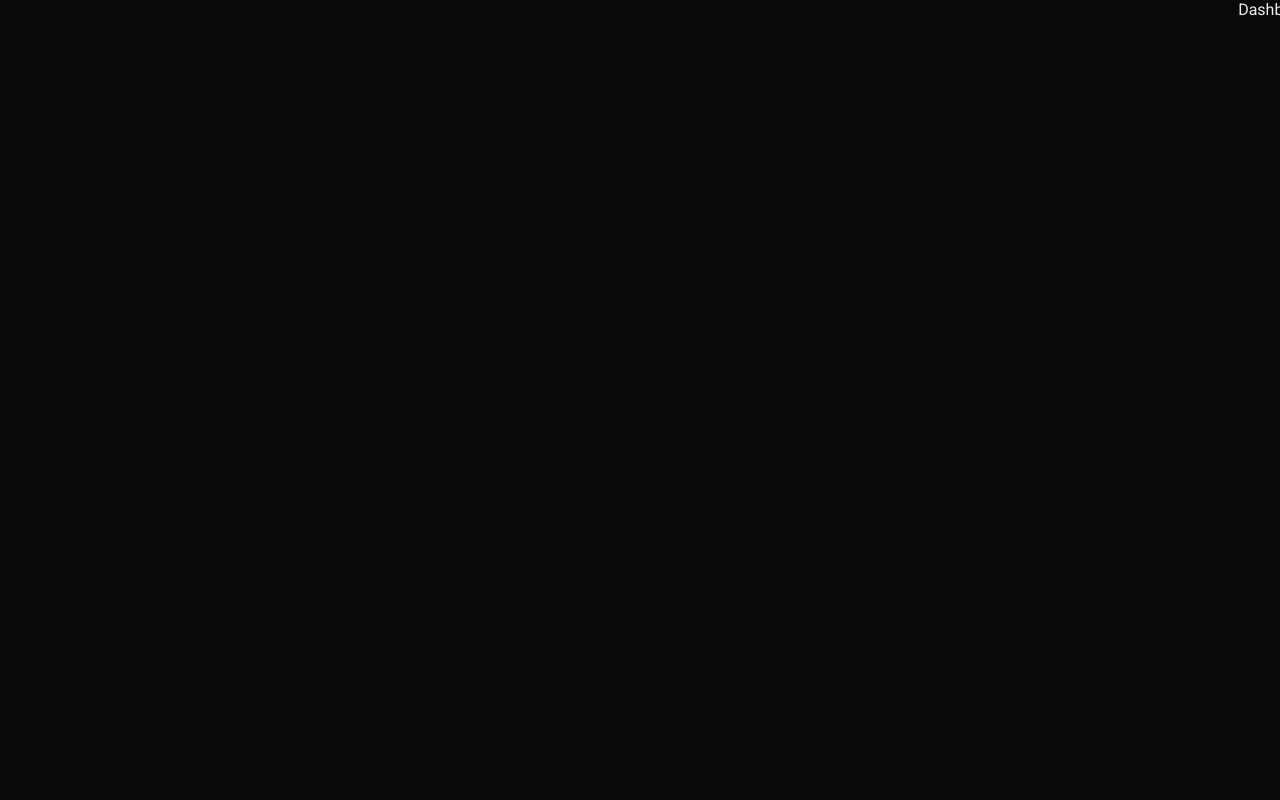
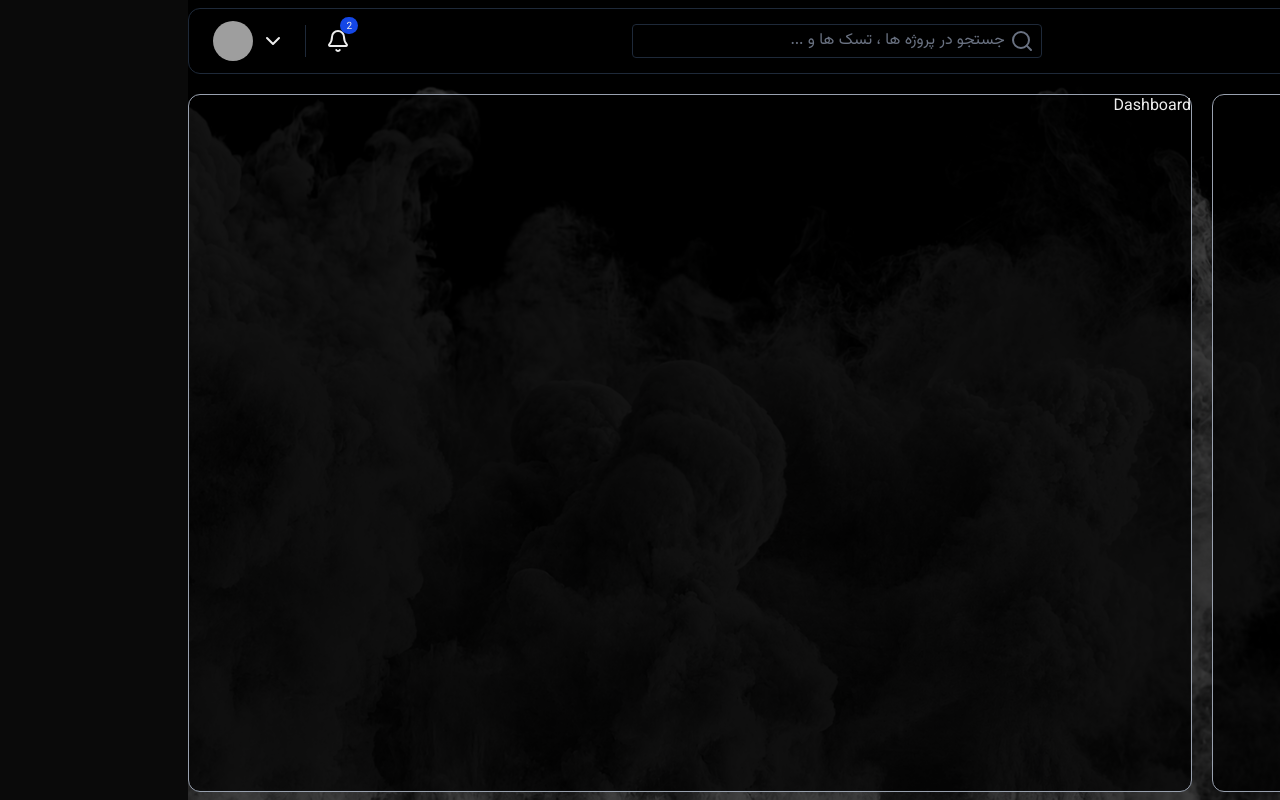
Before and after one commit to sajadzhzh/Dev_Flow, a Next.js app: page /dashboard in a window 1280 px wide. Built offline with nearby package versions, Linux system fonts and the light colour scheme; no server answers; grey boxes are pictures that could not be loaded.

Commit message:
Dashboard page initialized and its header part for PC done

```diff
--- /dev/null
+++ b/Components/Layout/SearchHeader.tsx
@@ -0,0 +1,15 @@
+import { Search } from "lucide-react";
+
+export default function SearchHeader() {
+  return (
+    <form className="flex items-center relative">
+      <Search className="absolute right-2 text-gray-500" />
+      <input
+        type="text"
+        name="search"
+        className="w-full border border-gray-800 py-1 ps-9 rounded focus:border-gray-400 placeholder:text-gray-500"
+        placeholder="جستجو در پروژه ها ، تسک ها و ..."
+      />
+    </form>
+  );
+}
--- /dev/null
+++ b/Components/ui/Button.tsx
@@ -0,0 +1,17 @@
+import { ReactNode } from "react";
+
+export default function Button({
+  children,
+  style,
+  type = "button",
+}: {
+  children: ReactNode;
+  style: string;
+  type?: "submit" | "reset" | "button";
+}) {
+  return (
+    <button className={style} type={type}>
+      {children}
+    </button>
+  );
+}
--- /dev/null
+++ b/Containers/Header.tsx
@@ -0,0 +1,57 @@
+"use client";
+
+import Image from "next/image";
+import Link from "next/link";
+import Logo from "@/public/logo.png";
+import Profile from "@/public/Profile.png";
+import SearchHeader from "@/Components/Layout/SearchHeader";
+import Button from "@/Components/ui/Button";
+import { Bell, ChevronDown } from "lucide-react";
+import { useSession } from "next-auth/react";
+
+export default function Header() {
+  const { data: session } = useSession();
+  return (
+    <div className="w-full py-3 px-6 flex justify-between items-center">
+      <Link href="/dashboard" className="flex items-center gap-2 text-xl">
+        <Image
+          src={Logo}
+          alt="DevFlow"
+          width={500}
+          height={500}
+          loading="eager"
+          className="w-15 h-10"
+        />
+        هم‌افزا
+      </Link>
+
+      <div className="w-1/3">
+        <SearchHeader />
+      </div>
+
+      <div className="flex items-center gap-5">
+        <Button style="cursor-pointer relative">
+          <Bell />
+          <div className="px-1.5 pt-0.5 rounded-full text-small absolute -top-3 -right-2 bg-blue-700">
+            2
+          </div>
+        </Button>
+
+        <div className="border-s border-gray-800 h-8"></div>
+
+        <Button style="cursor-pointer flex items-center gap-2 hover:bg-white/25 rounded-full">
+          <ChevronDown />
+          {session?.user?.name}
+          <Image
+            src={Profile}
+            alt="Profile"
+            width={1000}
+            height={1000}
+            loading="eager"
+            className="size-10 rounded-full"
+          />
+        </Button>
+      </div>
+    </div>
+  );
+}
--- a/Containers/auth/AuthPage.tsx
+++ b/Containers/auth/AuthPage.tsx
@@ -8,7 +8,6 @@ import LoginForm from "./loginForm";
 import Link from "next/link";
 import { usePathname } from "next/navigation";
 import RegisterForm from "./regiterForm";
-import "./auth.css";
 
 export default function AuthContent() {
   const path = usePathname();
--- a/Containers/auth/auth.css
+++ /dev/null
@@ -1,4 +0,0 @@
-.bg-auth{
-    background-image: url(../../public/smoke.png);
-    background-size: cover;
-}
--- /dev/null
+++ b/app/(main)/dashboard/layout.tsx
@@ -0,0 +1,22 @@
+import Header from "@/Containers/Header";
+import { ReactNode } from "react";
+
+export default function DashboardLayout({ children }: { children: ReactNode }) {
+  return (
+    <div className="w-full h-svh bg-auth">
+      <div className="overlay">
+        <div className="flex flex-col gap-5 h-svh py-2">
+          <div className="container mx-auto bg-black/75 border border-gray-800 rounded-xl">
+            <Header />
+          </div>
+          <div className="container mx-auto flex gap-5 grow">
+            <div className="hidden lg:block w-1/5 bg-black/75 rounded-xl border border-gray-400">
+              Menu
+            </div>
+            <div className="grow bg-black/75 rounded-xl border border-gray-400">{children}</div>
+          </div>
+        </div>
+      </div>
+    </div>
+  );
+}
--- a/app/(main)/dashboard/page.tsx
+++ b/app/(main)/dashboard/page.tsx
@@ -1,5 +1,5 @@
 export default function DashboardPage(){
     return(
-        <div>Dashboard Page</div>
+        <div>Dashboard</div>
     )
 }
--- a/app/globals.css
+++ b/app/globals.css
@@ -44,3 +44,12 @@ input:focus {
   inset: 0;
   background: rgba(0, 0, 0, 0.7);
 }
+
+.bg-auth{
+    background-image: url(../public/smoke.png);
+    background-size: cover;
+}
+
+.text-small{
+  font-size: 10px !important;
+}
```
Also changed, not shown: 1 other file (tests, documents, lock files or other folders).
